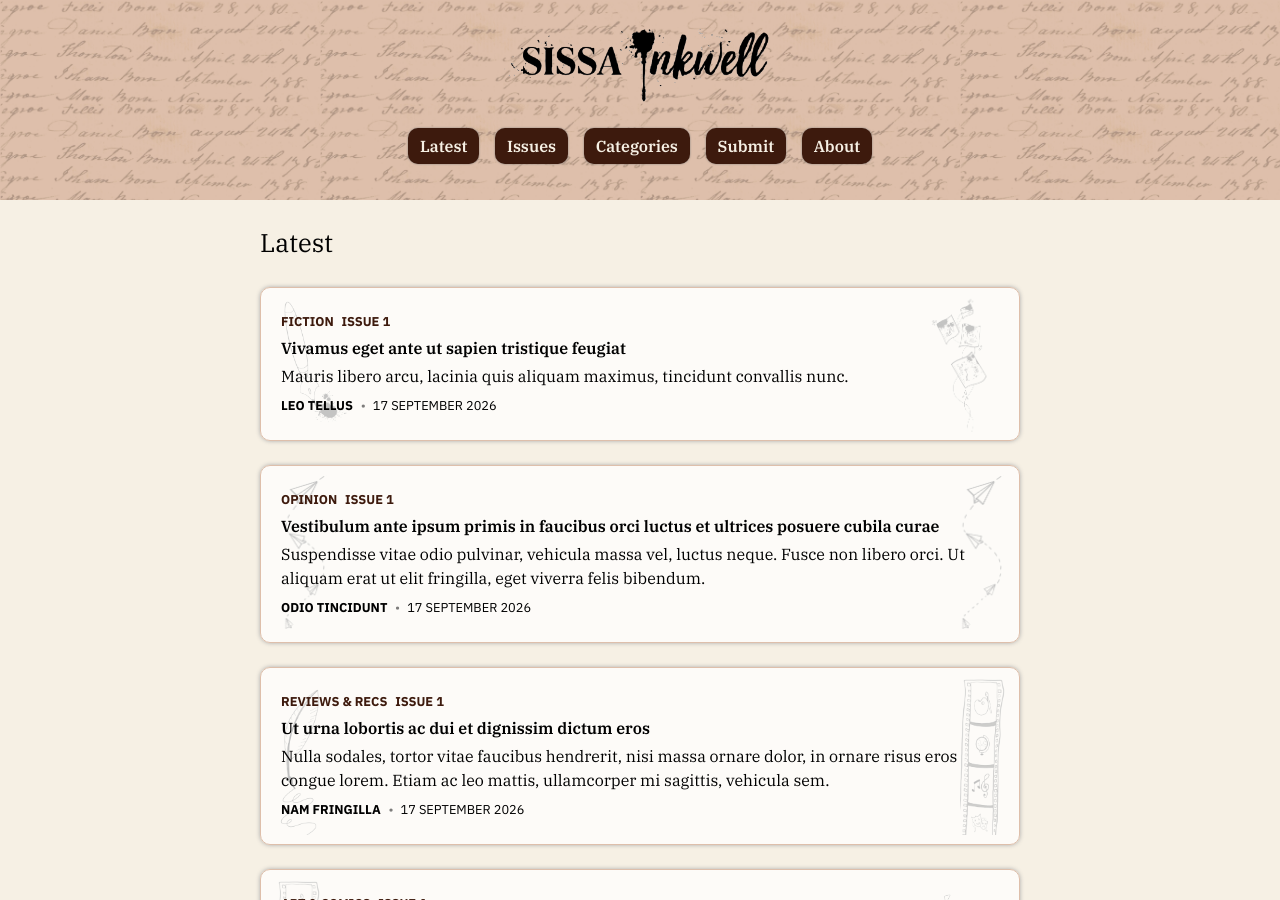
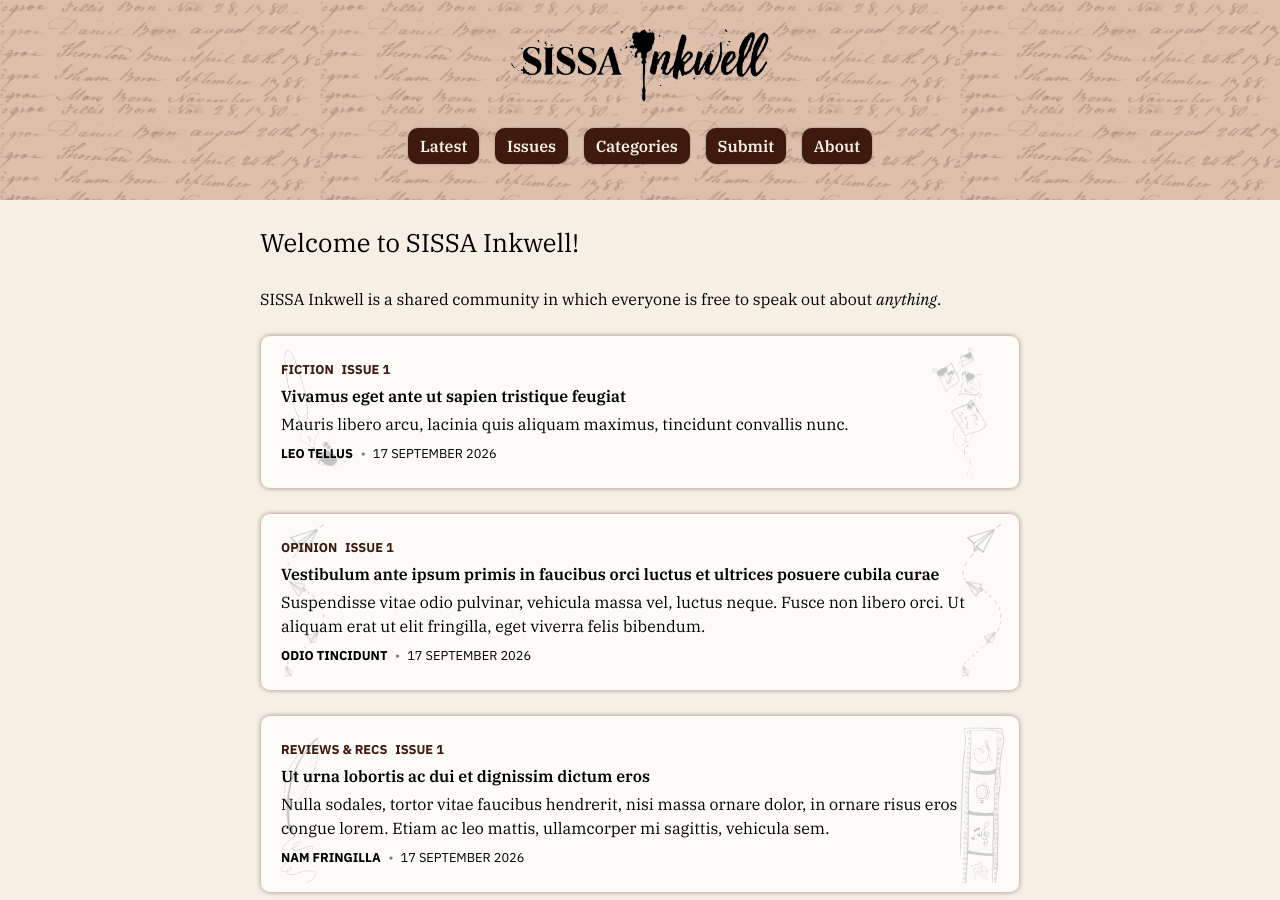
Before and after one commit to 11DE784A/InkwellWebsite, a Jekyll site: the page built from index.markdown, in a window 1280 px wide and 900 px high. Built offline with Jekyll 4.4.1, drawn with Linux system fonts in a browser that asks for light colours.

Commit message:
welcome to sissa inkwell!

```diff
--- a/index.markdown
+++ b/index.markdown
@@ -3,6 +3,9 @@ layout: default
 title: SISSA Inkwell
 ---
 
-<h1>Latest</h1>
+<h1>Welcome to SISSA Inkwell!</h1>
+
+SISSA Inkwell is a shared community in which everyone is free to speak out
+about <em>anything</em>.
 
 {% include post_list.html posts=site.posts %}
```
